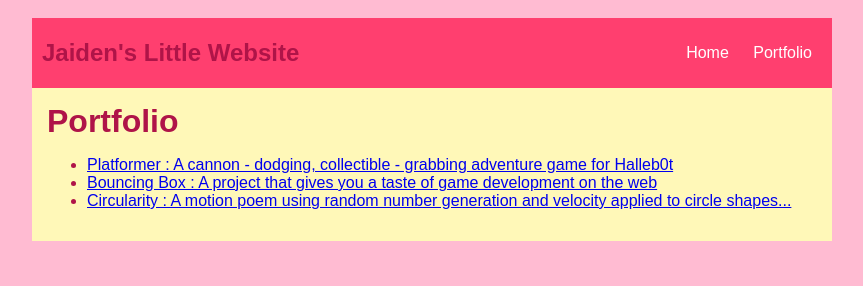
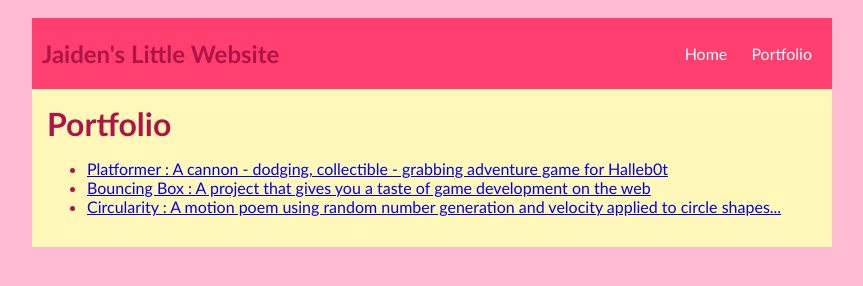
Before and after one commit to JaidenFrancis/JaidenFrancis.github.io, a plain HTML site: page portfolio.html in a window 1280 px wide. Shown: the whole page, without its empty margins (208-1071 px from the left). Drawn offline with Linux system fonts and the light colour scheme.

```diff
--- a/portfolio.html
+++ b/portfolio.html
@@ -6,7 +6,7 @@
                 background: rgb(255, 187, 210);
                 color: rgb(175, 20, 72);
                 padding: 10px;
-                font-family: arial;
+                font-family: calibri;
             }
             header {
                 font-size: 1.5em;
```
